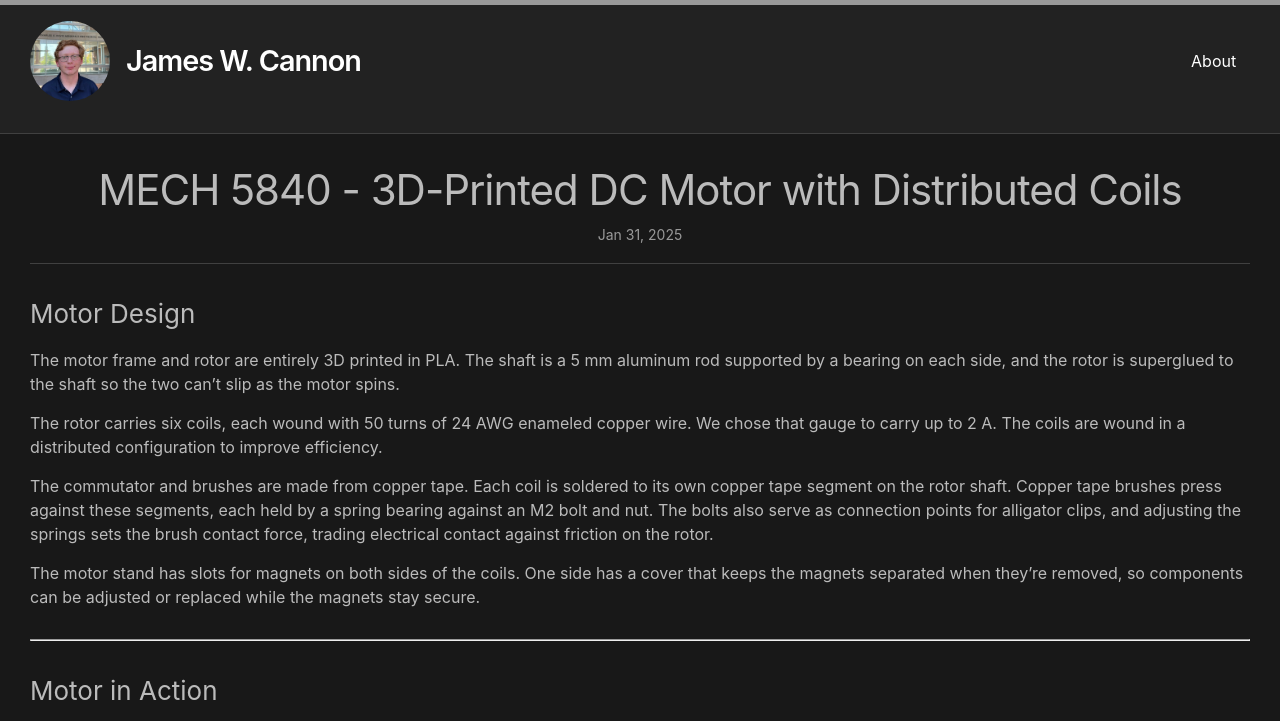
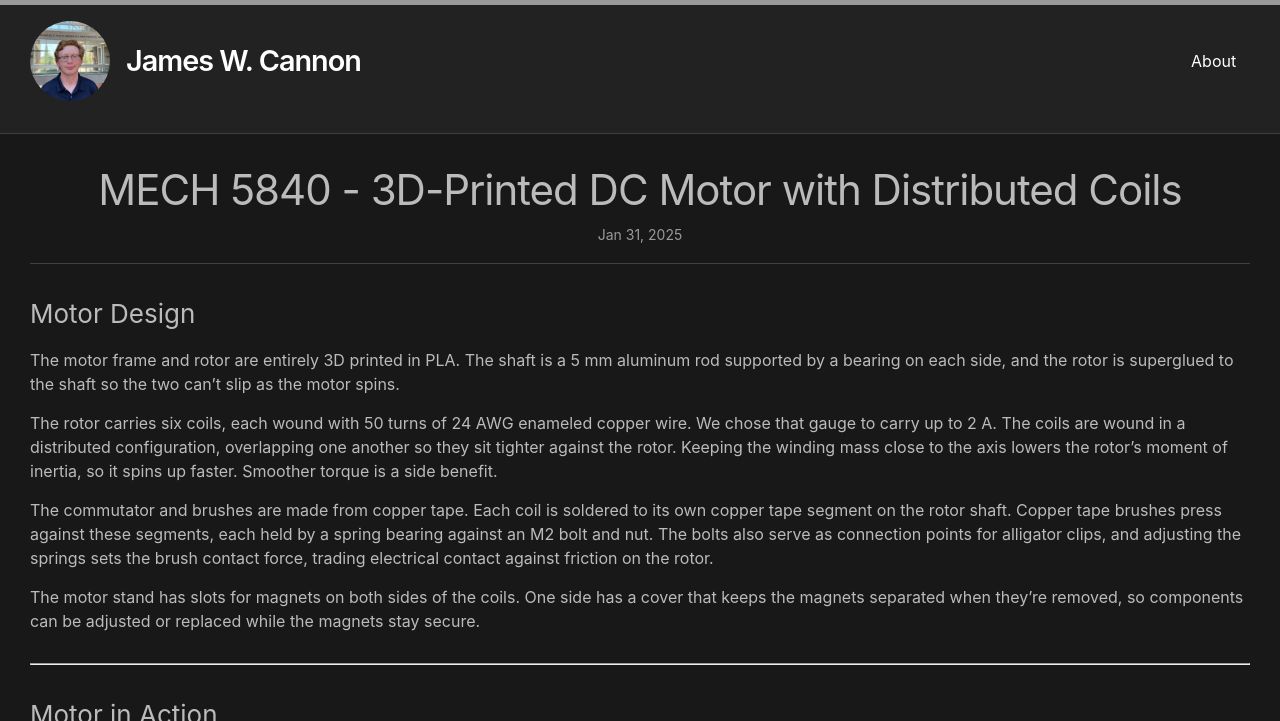
Before and after one commit to jacan20/portfolio, a Jekyll site: the page built from _posts/2025-01-31-12v-brushed-dc-motor.md, in a window 1280 px wide and 900 px high, cut to the strip 0-721 px from the top of the window. Built offline with Jekyll 4.4.1, drawn with Linux system fonts in a browser that asks for light colours.

Commit message:
Explain distributed coils; drop unverified Indy car chassis
Co-Authored-By: Claude Opus 5.5 <noreply@anthropic.com>
Claude-Session: https://claude.ai/code/session_01KyzwqWajTaqgwRNoXRCdA9

```diff
--- a/_posts/2025-01-31-12v-brushed-dc-motor.md
+++ b/_posts/2025-01-31-12v-brushed-dc-motor.md
@@ -9,7 +9,7 @@ categories: [Academic Project]
 
 The motor frame and rotor are entirely 3D printed in PLA. The shaft is a 5&nbsp;mm aluminum rod supported by a bearing on each side, and the rotor is superglued to the shaft so the two can't slip as the motor spins.
 
-The rotor carries six coils, each wound with 50 turns of 24&nbsp;AWG enameled copper wire. We chose that gauge to carry up to 2&nbsp;A. The coils are wound in a distributed configuration to improve efficiency.
+The rotor carries six coils, each wound with 50 turns of 24&nbsp;AWG enameled copper wire. We chose that gauge to carry up to 2&nbsp;A. The coils are wound in a distributed configuration, overlapping one another so they sit tighter against the rotor. Keeping the winding mass close to the axis lowers the rotor's moment of inertia, so it spins up faster. Smoother torque is a side benefit.
 
 The commutator and brushes are made from copper tape. Each coil is soldered to its own copper tape segment on the rotor shaft. Copper tape brushes press against these segments, each held by a spring bearing against an M2 bolt and nut. The bolts also serve as connection points for alligator clips, and adjusting the springs sets the brush contact force, trading electrical contact against friction on the rotor.
 
```
Also changed, not shown: _posts/2024-04-25-indy-car-steering-controller.md (+1 -1 lines).
